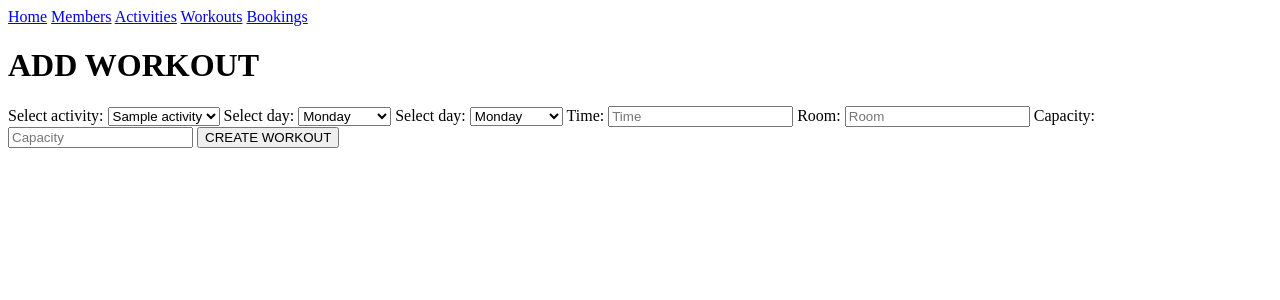
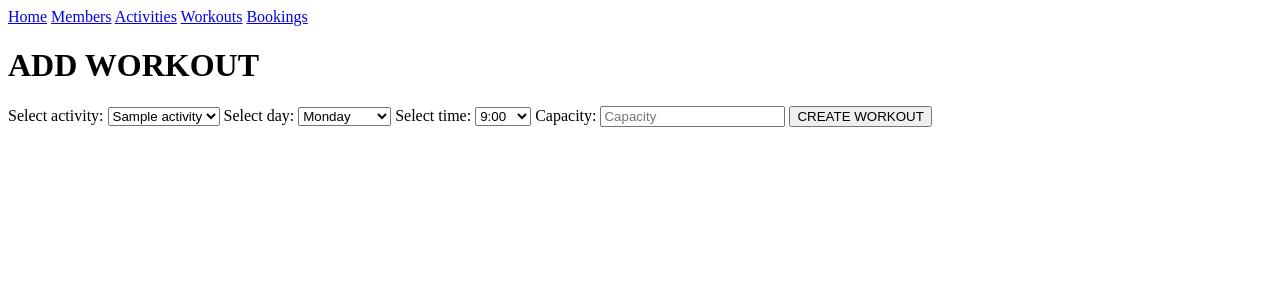
Before and after one commit to seriouspig/Gym_Manager_testing, a Flask app: page /workouts/new in a window 1280 px wide. Shown: the top 300 px of the page. Run offline with Flask 2, Linux system fonts and the light colour scheme; a database or web service that is not in the repository returns one stand-in record (Sample ...); some libraries are stand-ins or nearby versions.

Commit message:
Create workout added

```diff
--- a/console.py
+++ b/console.py
@@ -48,10 +48,10 @@ activity_repository.save(activity2)
 
 
 
-workout1 = Workout(activity1, "Monday", "10am", 20)
+workout1 = Workout(activity1, "Monday", "10:00", 20)
 workout_repository.save(workout1)
 
-workout2 = Workout(activity2, "Tuesday", "2pm", 10)
+workout2 = Workout(activity2, "Tuesday", "14:00", 10)
 workout_repository.save(workout2)
 
 booking1 = Booking(member1, workout1)
--- a/controllers/workout_controller.py
+++ b/controllers/workout_controller.py
@@ -24,9 +24,8 @@ def create_workout():
     day = request.form['day']
     time = request.form['time']
     capacity = request.form['capacity']
-    member = member_repository.select(member_id)
     activity = activity_repository.select(activity_id)
-    workout = workout(member, activity, day, time, room, capacity)
+    workout = Workout(activity, day, time, capacity)
     workout_repository.save(workout)
     return redirect('/workouts')
 
--- a/templates/workouts/new.html
+++ b/templates/workouts/new.html
@@ -23,28 +23,24 @@
           <option value="Monday">Sunday</option>
         </select>
 
-        <label for="time">Select day:</label>
-        <select name="day" id="day">
-          <option value="Monday">Monday</option>
-          <option value="Tuesday">Tuesday</option>
-          <option value="Monday">Wednesday</option>
-          <option value="Monday">Thursday</option>
-          <option value="Monday">Friday</option>
-          <option value="Monday">Saturday</option>
-          <option value="Monday">Sunday</option>
+        <label for="time">Select time:</label>
+        <select name="time" id="time">
+          <option value="9">9:00</option>
+          <option value="10">10:00</option>
+          <option value="11">11:00</option>
+          <option value="12">12:00</option>
+          <option value="13">13:00</option>
+          <option value="14">14:00</option>
+          <option value="15">15:00</option>
+          <option value="16">16:00</option>
+          <option value="17">17:00</option>
+          <option value="18">18:00</option>
+          <option value="19">19:00</option>
+          <option value="20">20:00</option>
+          <option value="21">21:00</option>
+
         </select>
 
-
-
-<!-- label for age -->
-<label for="time">Time:</label>
-<!-- input for age -->
-<input type="text" id="time" name="time" placeholder="Time">
-
-<!-- label for age -->
-<label for="room">Room:</label>
-<!-- input for age -->
-<input type="text" id="room" name="room" placeholder="Room">
 
 <!-- label for age -->
 <label for="capacity">Capacity:</label>
```
